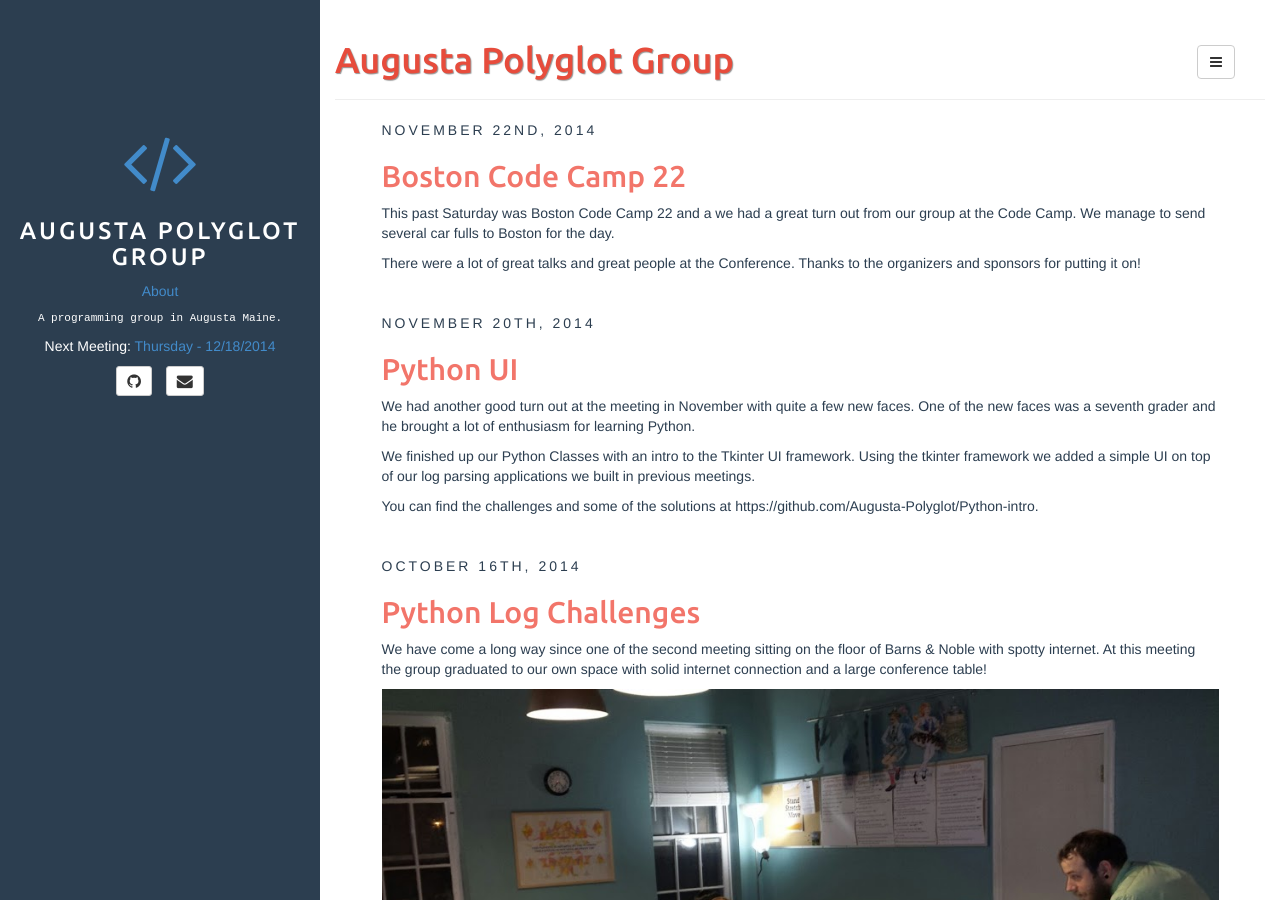
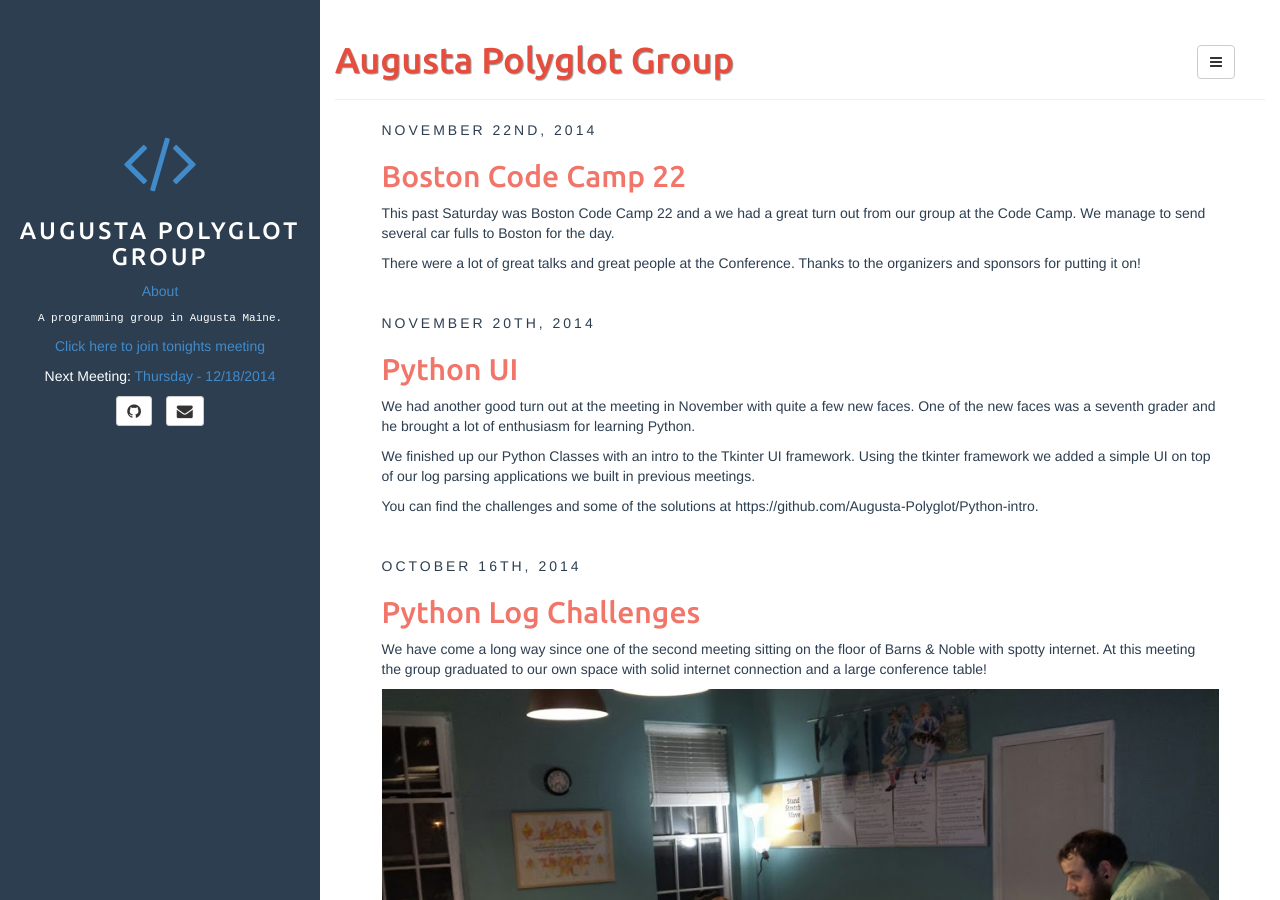
Before and after one commit to Augusta-Polyglot/augusta-polyglot.github.io, a Jekyll site: the page built from index.html, in a window 1280 px wide and 900 px high. Built offline with Jekyll 4.4.1, drawn with Linux system fonts in a browser that asks for light colours; the list of posts is cut into pages by our own code.

Commit message:
updated to tonight's meeting

```diff
--- a/_includes/sidebar.html
+++ b/_includes/sidebar.html
@@ -15,9 +15,9 @@
 <div id="bio" class="text-center">
 	{{ site.author.bio }}
 </div>
-<!--<div class="text-center">
-	<p><a href="https://join.me/">Click here to join tonights meeting</a></a></p>
-</div>-->
+<div class="text-center">
+	<p><a href="https://join.me/825-609-596">Click here to join tonights meeting</a></a></p>
+</div>
 <div id="next-meeting" class="text-center">
 	<p>
 	Next Meeting: <a href="http://www.google.com/calendar/event?action=TEMPLATE&text=augusta%20polyglot&dates={{  site.nextmeeting }}&details=augusta%20polyglot&trp=false&sprop=&sprop=name:" target="_blank" rel="nofollow">{{ site.nextmeeting }}</a>
```
